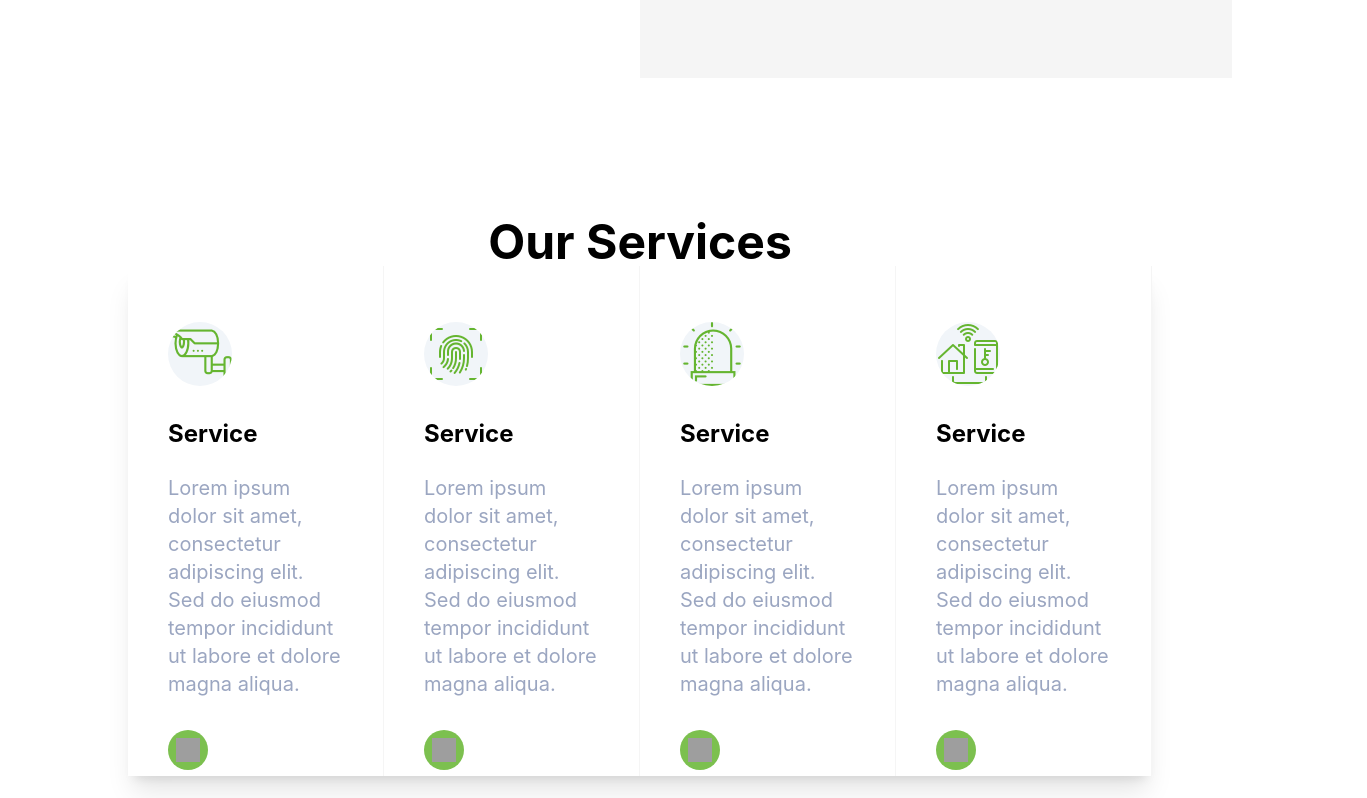
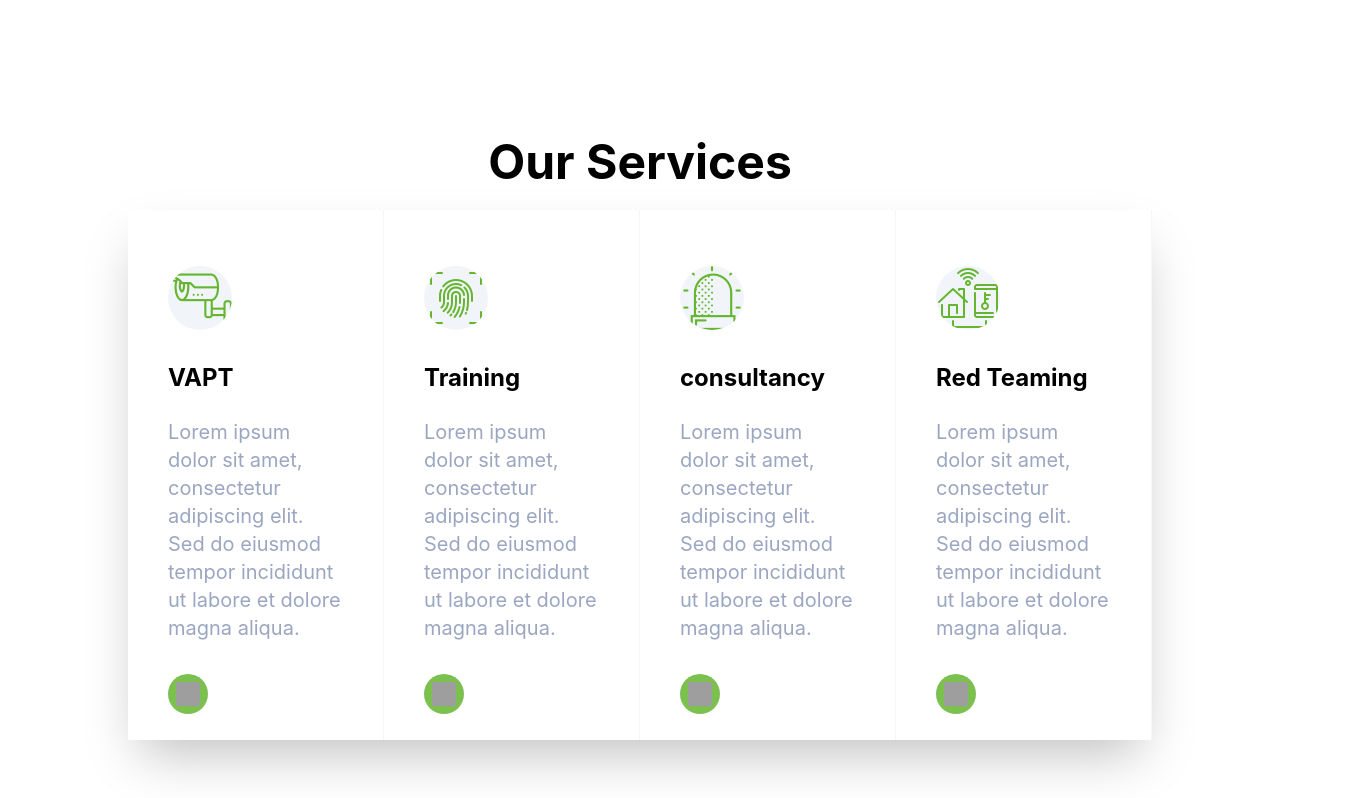
Before and after one commit to sankalp-codes244/cyberousWebsite, a React (Vite) app: page / in a window 1280 px wide. Shown: the part 1802-2600 px from the top of the page, 1367 px wide, since content can reach past the window. Built offline with nearby package versions, Linux system fonts and the light colour scheme; grey boxes are pictures that could not be loaded.

Commit message:
services card modified

```diff
--- a/src/components/ServicesCard.jsx
+++ b/src/components/ServicesCard.jsx
@@ -1,12 +1,12 @@
 import React from 'react'
 import { Images } from '../assets'
 
-const ServicesCard = ({image,serviceText}) => {
+const ServicesCard = ({image,serviceText,serviceName}) => {
   return (
     <div className='md:w-1/4 border-b md:border-b-0 md:border-r border-custom-greyBorderColor border-solid p-4 md:p-0 bg-white'>
-    <div className='ml-10 mt-14'>
+    <div className='ml-10 mt-14 pb-5'>
       <img src={image}  className='bg-slate-100 rounded-full' />
-      <h1 className='font-bold text-black text-2xl mt-8'>Service</h1>
+      <h1 className='font-bold text-black text-2xl mt-8'>{serviceName}</h1>
       <p className='mt-6 text-xl text-custom-fontColor-grey mr-10'>
         {serviceText}
       </p>
--- a/src/pages/OurServices/OurServices.jsx
+++ b/src/pages/OurServices/OurServices.jsx
@@ -1,16 +1,35 @@
 import React from 'react'
 import { Images } from '../../assets'
 import ServicesCard from '../../components/ServicesCard'
+
+let servicesData = [
+  {id:0,
+    img: Images.OurServicesimg1,
+    servicesDescription: 'Lorem ipsum dolor sit amet, consectetur adipiscing elit. Sed do eiusmod tempor incididunt ut labore et dolore magna aliqua.',
+    serviceText:'VAPT'},
+  {id:1,
+    img: Images.OurServicesimg2,
+    servicesDescription: 'Lorem ipsum dolor sit amet, consectetur adipiscing elit. Sed do eiusmod tempor incididunt ut labore et dolore magna aliqua.',
+    serviceText:'Training'},
+  {id:2,
+    img: Images.OurServicesimg3,
+    servicesDescription: 'Lorem ipsum dolor sit amet, consectetur adipiscing elit. Sed do eiusmod tempor incididunt ut labore et dolore magna aliqua.',
+    serviceText:'consultancy'},
+  {id:3,
+    img: Images.OurServicesimg4,
+    servicesDescription: 'Lorem ipsum dolor sit amet, consectetur adipiscing elit. Sed do eiusmod tempor incididunt ut labore et dolore magna aliqua.',
+    serviceText:'Red Teaming'},
+]
 
 const OurServices = () => {
   return (
     <div className='w-full h-full pt-8'>
       <div className='bg-white pt-12'>
-        <h1 className='text-black text-3xl md:text-5xl text-center font-bold pt-5 '>Our Services</h1>
+        <h1 className='text-black text-3xl md:text-5xl text-center font-bold pt-5 pb-6 '>Our Services</h1>
         <div className='flex justify-center'>
-          <div className='flex flex-col md:flex-row w-full md:w-4/5 h-full shadow-xl'>
-            {[Images.OurServicesimg1, Images.OurServicesimg2, Images.OurServicesimg3, Images.OurServicesimg4].map((image, index) => (
-             <ServicesCard image={image} serviceText='Lorem ipsum dolor sit amet, consectetur adipiscing elit. Sed do eiusmod tempor incididunt ut labore et dolore magna aliqua.' key={index} />
+          <div className='flex flex-col md:flex-row w-full md:w-4/5 h-full shadow-2xl '>
+            {servicesData.map((item,) => (
+             <ServicesCard image={item.img} serviceText={item.servicesDescription} key={item.id} serviceName={item.serviceText} />
             ))}
           </div>
         </div>
--- a/src/pages/aboutUs/About.jsx
+++ b/src/pages/aboutUs/About.jsx
@@ -15,11 +15,11 @@ const About = () => {
             Welcome to Cyberous, your premier cyber security partner. Specializing in ethical hacking training, VAPT services covering web, network, mobile, and cloud platforms, as well as red teaming and consultancy solutions. Founded in 2020 by Mr. Yogesh Saini, renowned for training over 10,000 students globally and 2,500+ corporate employees. Recognized as a Top 10 CEO in Jaipur, Rajasthan, Cyberous is committed to empowering individuals and organizations while ensuring a secure digital future. Join us in safeguarding your digital assets today.
           </p>
           <div className="mt-10 flex flex-col sm:flex-row justify-start items-center">
-            <img src={Images.aboutimg1} alt="Image of something" className="w-32 h-32 sm:w-48 sm:h-48" />
+            <img src={Images.aboutimg1} alt="Image of something" className="w-28 h-28 sm:w-28 sm:h-28" />
             <h1 className="text-custom-buttonColor-Green text-lg mt-4 sm:mt-0 sm:ml-10">
               1000+ Projects
             </h1>
-            <img src={Images.aboutimg2} className="w-32 h-32 sm:w-48 sm:h-48 mt-4 sm:mt-0 sm:ml-20" alt="Cyberous achievement" />
+            <img src={Images.aboutimg2} className="w-28 h-28 sm:w-28 sm:h-28 mt-4 sm:mt-0 sm:ml-20" alt="Cyberous achievement" />
             <h1 className="text-custom-buttonColor-Green text-lg mt-4 sm:mt-0 sm:ml-10">
               50+
             </h1>
```
